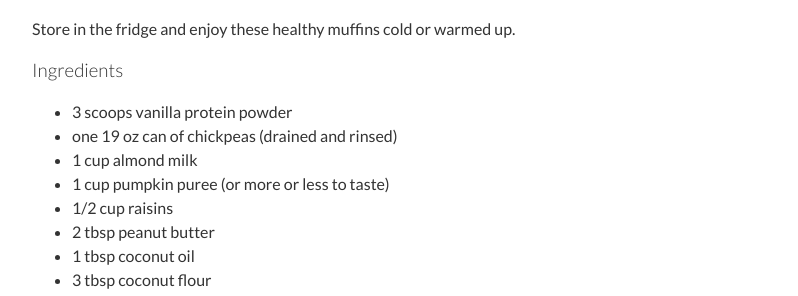
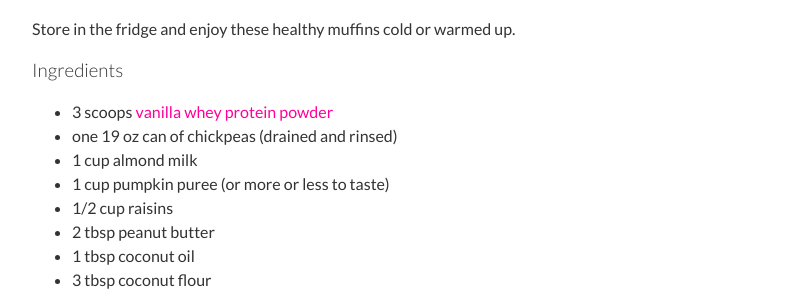
Before and after one commit to teri-lynn/teri-lynn.github.com, a Jekyll site: the page built from _posts/2014-10-29-pumpkin-protien-muffins.md, in a window 1280 px wide. Shown: the part 1075-1371 px from the top of the page, without its empty margins (238-1036 px from the left). Built offline with Jekyll 4.4.1, drawn with Linux system fonts in a browser that asks for light colours; Markdown is read by kramdown in place of the engine named in the settings.

Commit message:
added halfwhey link

```diff
--- a/_posts/2014-10-29-pumpkin-protien-muffins.md
+++ b/_posts/2014-10-29-pumpkin-protien-muffins.md
@@ -16,7 +16,7 @@ Pour the mixture into a pan that is lightly greased with coconut oil. You can us
 Store in the fridge and enjoy these healthy muffins cold or warmed up.
 
 ###Ingredients
-- 3 scoops vanilla protein powder
+- 3 scoops [vanilla whey protein powder](http://halfwhey.com/)
 - one 19 oz can of chickpeas (drained and rinsed)
 - 1 cup almond milk
 - 1 cup pumpkin puree (or more or less to taste)
```
